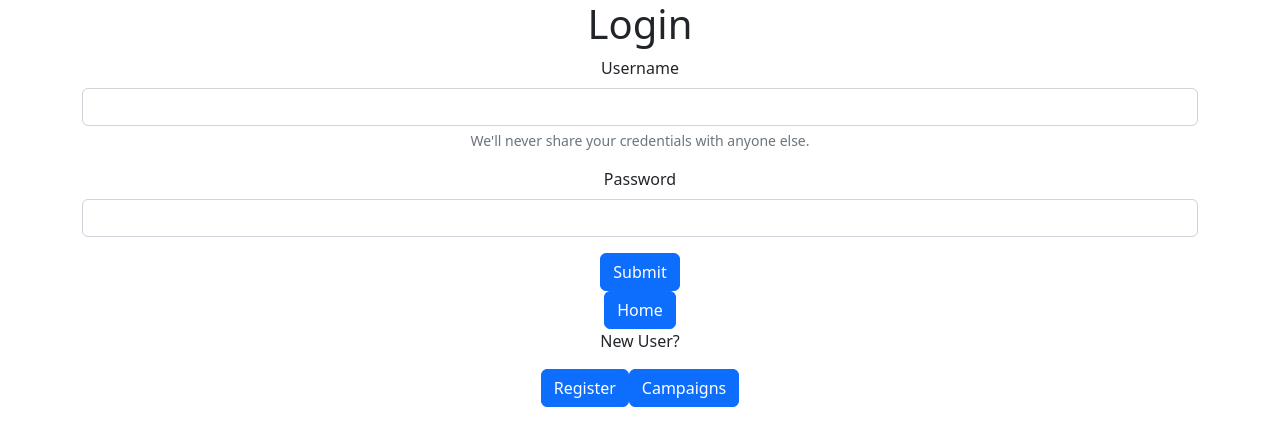
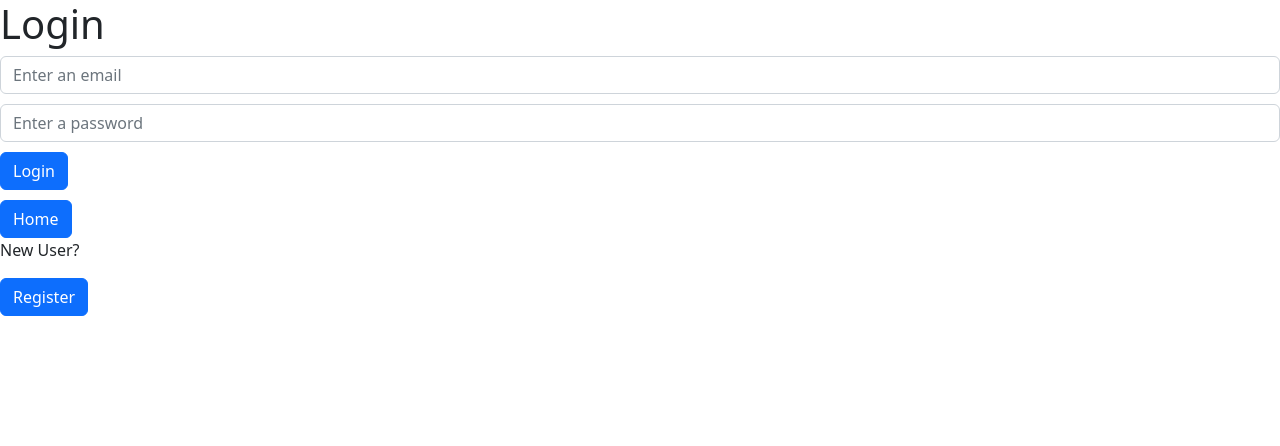
Before and after one commit to Nick-Zafiropoulos/dm-gen, a React (Create React App) app in the folder frontend/: page /login in a window 1280 px wide. Shown: the top 446 px of the page. Built offline with nearby package versions, Linux system fonts and the light colour scheme.

Commit message:
refactor register and login pages, begin redux implementation

```diff
--- /dev/null
+++ b/frontend/src/app/store.js
@@ -0,0 +1 @@
+import { configureStore } from '@reduxjs/toolkit';
--- a/frontend/src/components/Navbar.jsx
+++ b/frontend/src/components/Navbar.jsx
@@ -22,20 +22,10 @@ class Navbar extends React.Component {
                         </button>
                         <ul className='navbar-nav me-auto mb-2 mb-lg-0'>
                             <li>
-                                {/* <a class='nav-link' aria-current='page' href='/campaigns/cid/newshop'>
-                                    New Shop
-                                </a> */}
                                 <Link to='/campaigns/cid/newshop'>New Shop</Link>
                             </li>
                             <li>
-                                <a class='nav-link' href='/campaigns/cid/newnpc'>
-                                    New NPC
-                                </a>
-                            </li>
-                            <li>
-                                <a class='nav-link' href='/'>
-                                    New Combatant
-                                </a>
+                                <Link to='/campaigns/cid/newnpc'>New NPC</Link>
                             </li>
                         </ul>
                         <div class='collapse navbar-collapse' id='navbarText'>
@@ -45,14 +35,14 @@ class Navbar extends React.Component {
                             <span class='navbar'>
                                 <ul className='navbar-nav me-auto mb-2 mb-lg-0'>
                                     <li>
-                                        <a class='nav-link active' aria-current='page' href='/'>
+                                        <Link to='/'>
                                             <MdHome /> Home
-                                        </a>
+                                        </Link>
                                     </li>
                                     <li>
-                                        <a class='nav-link' href='/login'>
+                                        <Link to='/login'>
                                             <MdLogout /> Logout
-                                        </a>
+                                        </Link>
                                     </li>
                                 </ul>
                             </span>
--- /dev/null
+++ b/frontend/src/index.css
@@ -0,0 +1,31 @@
+a {
+    text-decoration: none;
+    color: #000;
+}
+
+.form-group {
+    margin-bottom: 10px;
+}
+
+.header ul {
+    display: flex;
+    align-items: center;
+    justify-content: space-between;
+}
+
+.header ul li {
+    margin-left: 20px;
+}
+
+.header ul li a {
+    display: flex;
+    align-items: center;
+}
+
+.header ul li a:hover {
+    color: #777;
+}
+
+.header ul li a svg {
+    margin-right: 5px;
+}
--- a/frontend/src/index.js
+++ b/frontend/src/index.js
@@ -1,5 +1,6 @@
 import React from 'react';
 import ReactDOM from 'react-dom/client';
+import './index.css';
 import App from './App';
 
 const root = ReactDOM.createRoot(document.getElementById('root'));
--- a/frontend/src/pages/Login.jsx
+++ b/frontend/src/pages/Login.jsx
@@ -1,61 +1,79 @@
 import React from 'react';
+import { useState } from 'react';
+import { Link } from 'react-router-dom';
 
-class Login extends React.Component {
-    constructor(props) {
-        super(props);
-    }
+const Login = () => {
+    const [formData, setFormData] = useState({
+        email: '',
+        password: '',
+    });
 
-    componentDidMount() {
-        console.log('hello');
-    }
+    const { email, password } = formData;
 
-    render() {
+    const onChange = (e) => {
+        setFormData((prevState) => ({
+            ...prevState,
+            [e.target.name]: e.target.value,
+        }));
+    };
+
+    const onSubmit = (e) => {
+        e.preventDefault();
+    };
+
     return (
-            <div className='container text-center'>
-                <div className='row'>
+        <>
+            <section className=''>
                 <h1>Login</h1>
+            </section>
+
+            <section className='form'>
+                <form onSubmit={onSubmit}>
+                    <div className='form-group'>
+                        <input
+                            type='email'
+                            className='form-control'
+                            id='email'
+                            name='email'
+                            value={email}
+                            placeholder='Enter an email'
+                            onChange={onChange}
+                        />
                     </div>
 
-                <form>
-                    <div class='mb-3'>
-                        <label for='exampleInputEmail1' class='form-label'>
-                            Username
-                        </label>
-                        <input type='email' class='form-control' id='exampleInputEmail1' aria-describedby='emailHelp' />
-                        <div id='emailHelp' class='form-text'>
-                            We'll never share your credentials with anyone else.
-                        </div>
-                    </div>
-                    <div class='mb-3'>
-                        <label for='exampleInputPassword1' class='form-label'>
-                            Password
-                        </label>
-                        <input type='password' class='form-control' id='exampleInputPassword1' />
+                    <div className='form-group'>
+                        <input
+                            type='password'
+                            className='form-control'
+                            id='password'
+                            name='password'
+                            value={password}
+                            placeholder='Enter a password'
+                            onChange={onChange}
+                        />
                     </div>
 
-                    <button type='submit' class='btn btn-primary'>
-                        Submit
+                    <div className='form-group'>
+                        <button type='submit' className='btn btn-primary'>
+                            Login
                         </button>
+                    </div>
                 </form>
+            </section>
 
-                <a className='btn btn-primary' href='/' role='button'>
+            <Link to='/' className='btn btn-primary'>
                 Home
-                </a>
+            </Link>
 
             <div>
                 <p>New User?</p>
 
-                    <a className='btn btn-primary' href='/register' role='button'>
+                <Link to='/register' className='btn btn-primary'>
                     Register
-                    </a>
-
-                    <a className='btn btn-primary' href='/campaigns/:uid' role='button'>
-                        Campaigns
-                    </a>
+                </Link>
             </div>
-            </div>
+        </>
     );
-    }
-}
+};
 
 export default Login;
--- a/frontend/src/pages/Register.jsx
+++ b/frontend/src/pages/Register.jsx
@@ -1,5 +1,6 @@
 import React from 'react';
 import { useState, useEffect } from 'react';
+import { Link } from 'react-router-dom';
 
 const Register = () => {
     const [formData, setFormData] = useState({
@@ -24,7 +25,7 @@ const Register = () => {
 
     return (
         <>
-            <section className='heading'>
+            <section className=''>
                 <h1>Register</h1>
             </section>
 
@@ -62,6 +63,7 @@ const Register = () => {
                             name='password'
                             value={password}
                             placeholder='Enter a password'
+                            onChange={onChange}
                         />
                     </div>
 
@@ -73,6 +75,7 @@ const Register = () => {
                             name='password2'
                             value={password2}
                             placeholder='Re-enter your password'
+                            onChange={onChange}
                         />
                     </div>
 
@@ -84,17 +87,17 @@ const Register = () => {
                 </form>
             </section>
 
-            <a className='btn btn-primary' href='/' role='button'>
+            <div>
+                <p>Already have an account?</p>
+
+                <Link to='/login' className='btn btn-primary'>
+                    Login
+                </Link>
+            </div>
+
+            <Link to='/' className='btn btn-primary'>
                 Home
-            </a>
-
-            <div>
-                <p>New User?</p>
-
-                <a className='btn btn-primary' href='/login' role='button'>
-                    Login
-                </a>
-            </div>
+            </Link>
         </>
     );
 };
```
Also changed, not shown: frontend/features/auth/authSlice.js (added, +29 -0 lines). Lines whose indentation alone changed are shown as unchanged.
